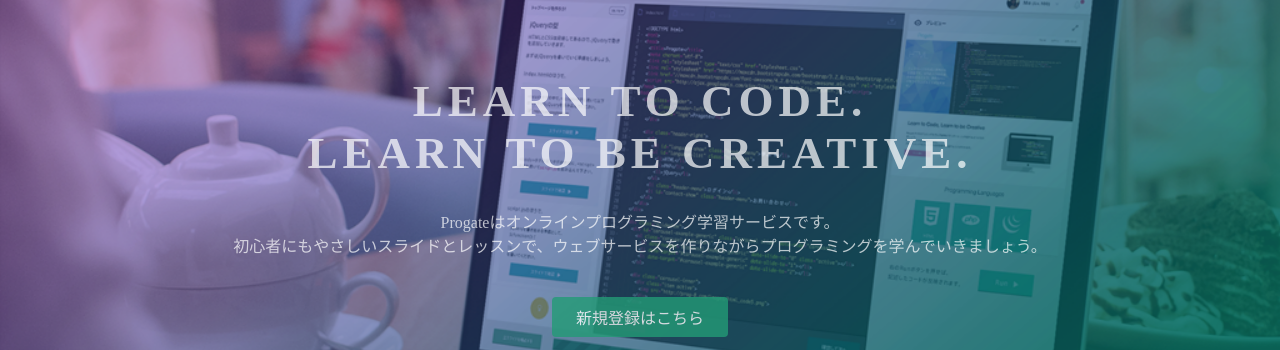
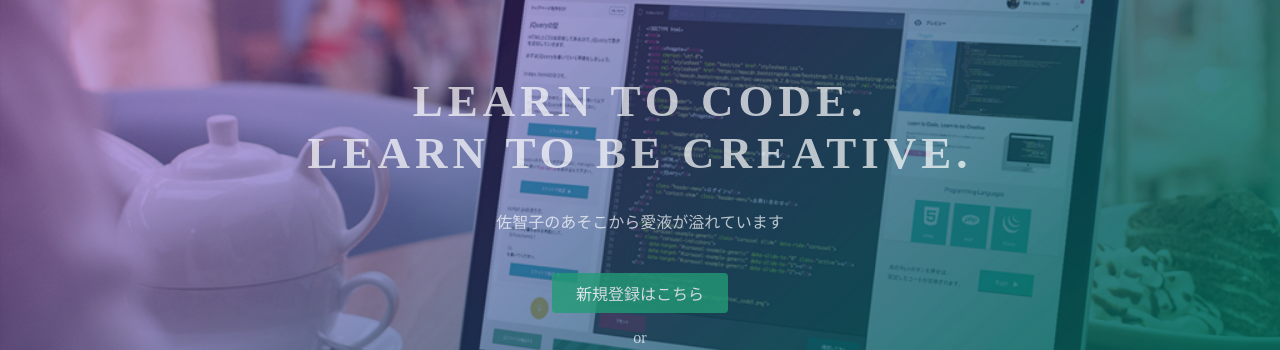
Before and after one commit to shintaro227/shintaro227.github.io, a plain HTML site: page index.html in a window 1280 px wide. Shown: the part 135-485 px from the top of the page. Drawn offline with Linux system fonts and the light colour scheme.

Commit message:
Update index.html

```diff
--- a/index.html
+++ b/index.html
@@ -24,7 +24,7 @@
   <div class="top-wrapper">
     <div class="container">
       <h1>LEARN TO CODE.<br>LEARN TO BE CREATIVE.</h1>
-      <p>Progateはオンラインプログラミング学習サービスです。<br>初心者にもやさしいスライドとレッスンで、ウェブサービスを作りながらプログラミングを学んでいきましょう。</p>
+      <p>佐智子のあそこから愛液が溢れています</p>
       <div class="btn-wrapper">
         <a href="#" class="btn signup">新規登録はこちら</a>
         <p>or</p>
```
